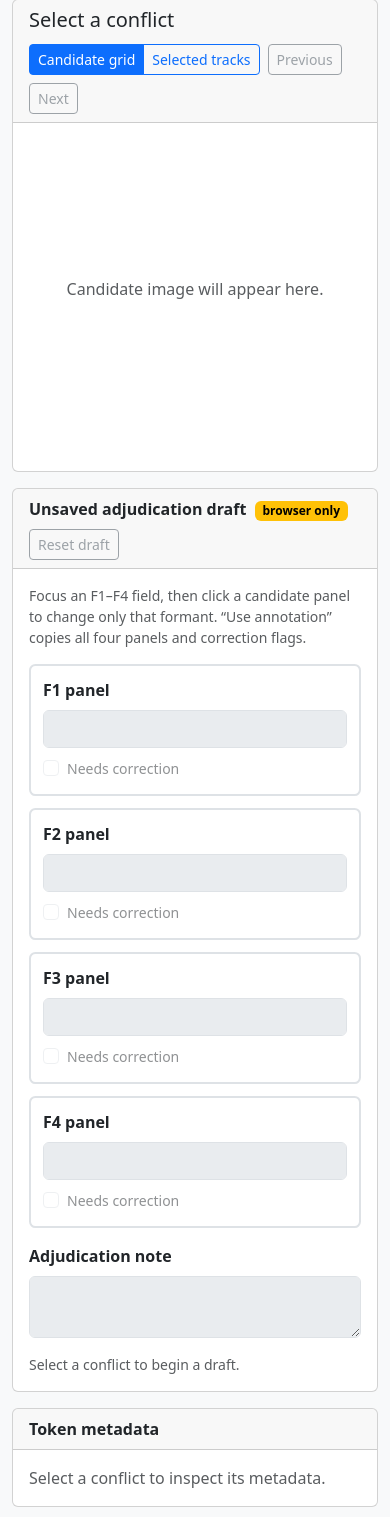
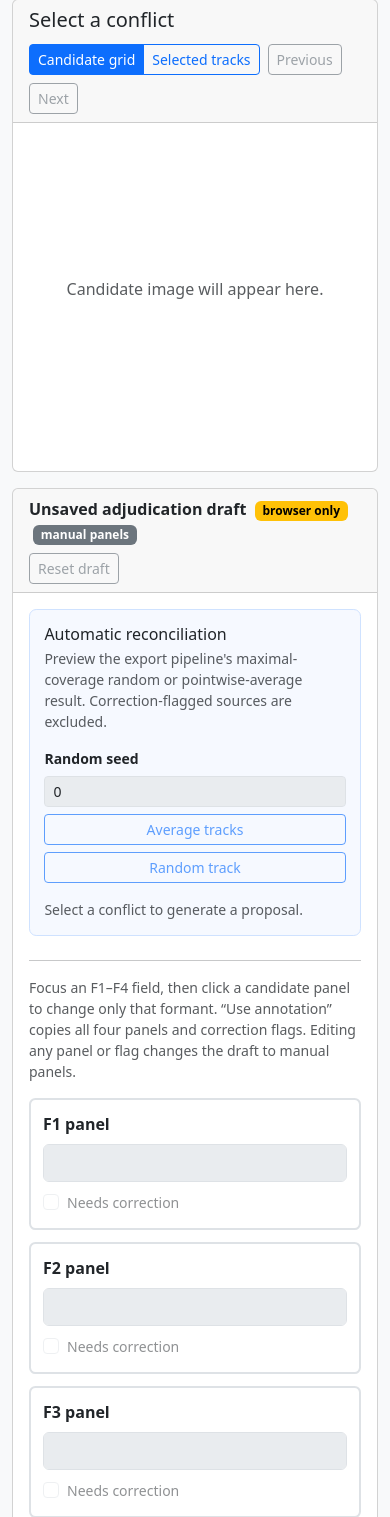
Before and after one commit to iangif/formant-annotation-tool, a FastAPI app: page /adjudicate in a window 390 px wide. Shown: the part 318-1835 px from the top of the page. Run offline with FastAPI, Linux system fonts and the light colour scheme; data that the repository does not hold is empty.

Commit message:
Add automatic resolution

```diff
--- a/app/static/css/adjudicate.css
+++ b/app/static/css/adjudicate.css
@@ -185,6 +185,43 @@ body {
     text-align: center;
 }
 
+.automatic-reconciliation {
+    padding: 0.9rem;
+    border: 1px solid #cfe2ff;
+    border-radius: 0.45rem;
+    background: #f6f9ff;
+}
+
+.automatic-controls {
+    display: grid;
+    grid-template-columns: minmax(90px, 120px) auto auto;
+    gap: 0.45rem;
+    align-items: end;
+}
+
+.automatic-controls label {
+    grid-column: 1;
+}
+
+.automatic-controls input {
+    grid-column: 1;
+}
+
+.automatic-controls button {
+    grid-row: 2;
+}
+
+.proposal-details {
+    margin: 0.45rem 0 0;
+    color: #6c757d;
+    font-size: 0.78rem;
+}
+
+.track-preview-card.is-proposal {
+    border-color: #0d6efd;
+    box-shadow: 0 0 0 1px rgba(13, 110, 253, 0.14);
+}
+
 .draft-formants {
     display: grid;
     grid-template-columns: repeat(4, minmax(130px, 1fr));
@@ -271,6 +308,18 @@ body {
 }
 
 @media (max-width: 520px) {
+    .automatic-controls {
+        grid-template-columns: 1fr;
+        width: 100%;
+    }
+
+    .automatic-controls label,
+    .automatic-controls input,
+    .automatic-controls button {
+        grid-column: 1;
+        grid-row: auto;
+    }
+
     .draft-formants {
         grid-template-columns: 1fr;
     }
--- a/app/static/js/adjudicate/main.js
+++ b/app/static/js/adjudicate/main.js
@@ -34,8 +34,10 @@ const state = {
     activeView: "candidate",
     focusedFormant: 1,
     drafts: new Map(),
+    automaticProposals: new Map(),
     detailRequestVersion: 0,
     previewRequestVersion: 0,
+    proposalRequestVersion: 0,
     previewTimer: null,
     draftPreviewUrl: null,
 };
@@ -69,7 +71,15 @@ const elements = {
     draftCorrectionInputs: [...document.querySelectorAll(".draft-correction-input")],
     draftNote: document.querySelector("#draft-note"),
     draftStatus: document.querySelector("#draft-status"),
+    draftResolutionType: document.querySelector("#draft-resolution-type"),
     resetDraftButton: document.querySelector("#reset-draft-btn"),
+    averageTracksButton: document.querySelector("#average-tracks-btn"),
+    randomTrackButton: document.querySelector("#random-track-btn"),
+    randomSeedInput: document.querySelector("#automatic-random-seed"),
+    automaticProposalStatus: document.querySelector("#automatic-proposal-status"),
+    useAutomaticProposalButton: document.querySelector(
+        "#use-automatic-proposal-btn",
+    ),
 };
 
 
@@ -111,6 +121,18 @@ async function apiPostImage(path, payload) {
         throw await responseError(response);
     }
     return response.blob();
+}
+
+async function apiPostJson(path, payload) {
+    const response = await fetch(path, {
+        method: "POST",
+        headers: {"Content-Type": "application/json"},
+        body: JSON.stringify(payload),
+    });
+    if (!response.ok) {
+        throw await responseError(response);
+    }
+    return response.json();
 }
 
 function showStatus(message, kind = "info") {
@@ -297,6 +319,12 @@ function renderAnnotations(conflict) {
 
 function blankDraft() {
     return {
+        resolution_type: "manual_panels",
+        resolution_recipe: null,
+        source_fingerprint: null,
+        automatic_summary: null,
+        random_seed: null,
+        automatic_preview_url: null,
         panel_f1: null,
         panel_f2: null,
         panel_f3: null,
@@ -331,6 +359,17 @@ function readPanelInput(input) {
 }
 
 function draftValidation(draft) {
+    if (
+        ["average_tracks", "random_track"].includes(draft.resolution_type)
+        && draft.resolution_recipe
+    ) {
+        return {
+            valid: true,
+            errors: new Map(),
+            message: `${draft.automatic_summary} Draft remains unsaved.`,
+        };
+    }
+
     const errors = new Map();
     const candidateCount = Number.isInteger(state.currentConflict?.n_candidates)
         ? state.currentConflict.n_candidates
@@ -370,7 +409,9 @@ function draftValidation(draft) {
     return {
         valid: true,
         errors,
-        message: "Draft is valid and remains unsaved.",
+        message: draft.resolution_type === "choose_annotation"
+            ? "Selected annotation is valid and remains unsaved."
+            : "Manual-panel draft is valid and remains unsaved.",
     };
 }
 
@@ -383,6 +424,28 @@ function setDraftControlsEnabled(enabled) {
         element.disabled = !enabled;
     });
     elements.resetDraftButton.disabled = !enabled;
+    const previewsAvailable = enabled && Boolean(
+        state.currentConflict?.track_preview_available,
+    );
+    elements.averageTracksButton.disabled = !previewsAvailable;
+    elements.randomTrackButton.disabled = !previewsAvailable;
+    elements.randomSeedInput.disabled = !previewsAvailable;
+}
+
+function displayResolutionType(resolutionType) {
+    return {
+        manual_panels: "manual panels",
+        choose_annotation: "chosen annotation",
+        average_tracks: "average tracks",
+        random_track: "random track",
+    }[resolutionType] || resolutionType;
+}
+
+function renderDraftResolutionType() {
+    const draft = currentDraft();
+    elements.draftResolutionType.textContent = displayResolutionType(
+        draft?.resolution_type || "manual_panels",
+    );
 }
 
 function writeDraftToControls() {
@@ -399,6 +462,7 @@ function writeDraftToControls() {
         input.checked = Boolean(draft[`needs_correction_f${number}`]);
     }
     elements.draftNote.value = draft.note;
+    renderDraftResolutionType();
     setFocusedFormant(state.focusedFormant);
 }
 
@@ -453,12 +517,23 @@ function useAnnotation(annotation) {
     if (!draft) {
         return;
     }
+    releaseDraftAutomaticPreview(draft);
     for (let number = 1; number <= 4; number += 1) {
         draft[`panel_f${number}`] = annotation[`panel_f${number}`];
         draft[`needs_correction_f${number}`] = Boolean(
             annotation[`needs_correction_f${number}`],
         );
     }
+    draft.resolution_type = "choose_annotation";
+    draft.resolution_recipe = {
+        type: "selected_annotation",
+        method: "choose_annotation",
+        source_annotation_ids: [annotation.central_annotation_id],
+        selected_annotation_id: annotation.central_annotation_id,
+    };
+    draft.source_fingerprint = null;
+    draft.automatic_summary = null;
+    draft.random_seed = null;
     writeDraftToControls();
     draftChanged();
 }
@@ -467,16 +542,189 @@ function resetDraft() {
     if (!state.currentConflict) {
         return;
     }
+    releaseDraftAutomaticPreview(currentDraft());
     state.drafts.set(state.currentConflict.token_id, blankDraft());
     writeDraftToControls();
     draftChanged();
 }
 
 function draftChanged() {
+    renderDraftResolutionType();
     renderCandidateOverlays();
     renderUnplacedCorrectionWarning();
     const validation = updateDraftValidation();
     scheduleDraftPreview(validation);
+}
+
+function changeDraftToManualPanels() {
+    const draft = currentDraft();
+    if (!draft) {
+        return;
+    }
+    releaseDraftAutomaticPreview(draft);
+    draft.resolution_type = "manual_panels";
+    draft.resolution_recipe = {
+        type: "selected_panels",
+        method: "manual_panels",
+        source_annotation_ids: [],
+    };
+    draft.source_fingerprint = null;
+    draft.automatic_summary = null;
+    draft.random_seed = null;
+}
+
+
+// ---------------------------------------------------------------------------
+// Automatic random/average proposals
+// ---------------------------------------------------------------------------
+
+function currentAutomaticProposal() {
+    if (!state.currentConflict) {
+        return null;
+    }
+    return state.automaticProposals.get(state.currentConflict.token_id) || null;
+}
+
+function releaseAutomaticProposal(proposal) {
+    if (proposal?.previewUrl) {
+        URL.revokeObjectURL(proposal.previewUrl);
+    }
+}
+
+function releaseDraftAutomaticPreview(draft) {
+    if (draft?.automatic_preview_url) {
+        URL.revokeObjectURL(draft.automatic_preview_url);
+        draft.automatic_preview_url = null;
+    }
+}
+
+function renderAutomaticProposalStatus() {
+    const proposal = currentAutomaticProposal();
+    if (!state.currentConflict) {
+        elements.automaticProposalStatus.textContent =
+            "Select a conflict to generate a proposal.";
+        elements.useAutomaticProposalButton.classList.add("d-none");
+        return;
+    }
+    if (!state.currentConflict.track_preview_available) {
+        elements.automaticProposalStatus.textContent =
+            "Automatic previews require the token pickle and plotting frequency.";
+        elements.useAutomaticProposalButton.classList.add("d-none");
+        return;
+    }
+    if (!proposal) {
+        elements.automaticProposalStatus.textContent =
+            "Choose a method to generate an unsaved proposal.";
+        elements.useAutomaticProposalButton.classList.add("d-none");
+        return;
+    }
+
+    const excluded = proposal.metadata.excluded_annotations;
+    const exclusionText = excluded.length === 0
+        ? "No displayed annotations were excluded."
+        : `Excluded: ${excluded.map(
+            (source) => `${source.annotator_id} (${source.reason})`,
+        ).join("; ")}.`;
+    elements.automaticProposalStatus.textContent =
+        `${proposal.metadata.summary} ${exclusionText}`;
+    elements.useAutomaticProposalButton.classList.remove("d-none");
+}
+
+function proposalRequestPayload(method) {
+    const seed = Number.parseInt(elements.randomSeedInput.value, 10);
+    return {
+        token_id: state.currentConflict.token_id,
+        method,
+        random_seed: Number.isInteger(seed) ? seed : 0,
+        include_needs_correction: false,
+    };
+}
+
+async function generateAutomaticProposal(method) {
+    if (!state.currentConflict?.track_preview_available) {
+        renderAutomaticProposalStatus();
+        return;
+    }
+
+    state.proposalRequestVersion += 1;
+    const requestVersion = state.proposalRequestVersion;
+    const tokenId = state.currentConflict.token_id;
+    const payload = proposalRequestPayload(method);
+    elements.averageTracksButton.disabled = true;
+    elements.randomTrackButton.disabled = true;
+    elements.automaticProposalStatus.textContent =
+        `Building ${displayResolutionType(method)} proposal…`;
+    elements.useAutomaticProposalButton.classList.add("d-none");
+
+    try {
+        const [metadata, previewBlob] = await Promise.all([
+            apiPostJson("/api/adjudication/automatic-proposal", payload),
+            apiPostImage("/api/adjudication/automatic-preview", payload),
+        ]);
+        if (
+            requestVersion !== state.proposalRequestVersion
+            || state.currentConflict?.token_id !== tokenId
+        ) {
+            return;
+        }
+
+        const previous = state.automaticProposals.get(tokenId);
+        releaseAutomaticProposal(previous);
+        state.automaticProposals.set(tokenId, {
+            metadata,
+            previewBlob,
+            previewUrl: URL.createObjectURL(previewBlob),
+        });
+        renderAutomaticProposalStatus();
+        renderTrackCards(state.currentConflict);
+        setComparisonView("tracks");
+    } catch (error) {
+        if (requestVersion === state.proposalRequestVersion) {
+            elements.automaticProposalStatus.textContent =
+                `Automatic proposal error: ${error.message}`;
+            elements.useAutomaticProposalButton.classList.add("d-none");
+        }
+    } finally {
+        if (
+            requestVersion === state.proposalRequestVersion
+            && state.currentConflict?.token_id === tokenId
+        ) {
+            setDraftControlsEnabled(true);
+        }
+    }
+}
+
+function useAutomaticProposal() {
+    const proposal = currentAutomaticProposal();
+    const draft = currentDraft();
+    if (!proposal || !draft) {
+        return;
+    }
+
+    const metadata = proposal.metadata;
+    releaseDraftAutomaticPreview(draft);
+    draft.resolution_type = metadata.resolution_type;
+    draft.resolution_recipe = metadata.recipe;
+    draft.source_fingerprint = metadata.source_fingerprint;
+    draft.automatic_summary = metadata.summary;
+    draft.random_seed = metadata.random_seed;
+    draft.automatic_preview_url = URL.createObjectURL(proposal.previewBlob);
+
+    const selectedId = metadata.recipe.selected_annotation_id;
+    const selected = state.currentConflict.annotations.find(
+        (annotation) => annotation.central_annotation_id === selectedId,
+    );
+    for (let number = 1; number <= 4; number += 1) {
+        draft[`panel_f${number}`] = selected
+            ? selected[`panel_f${number}`]
+            : null;
+        draft[`needs_correction_f${number}`] = selected
+            ? Boolean(selected[`needs_correction_f${number}`])
+            : false;
+    }
+
+    writeDraftToControls();
+    draftChanged();
 }
 
 
@@ -549,6 +797,7 @@ function selectPanelForFocusedFormant(panel) {
     if (!draft) {
         return;
     }
+    changeDraftToManualPanels();
     const number = state.focusedFormant;
     draft[`panel_f${number}`] = panel;
     const input = elements.draftPanelInputs.find(
@@ -766,6 +1015,30 @@ function renderTrackCards(conflict) {
         elements.trackComparisonGrid.append(card);
     });
 
+    const proposal = currentAutomaticProposal();
+    if (proposal) {
+        const useButton = document.createElement("button");
+        useButton.type = "button";
+        useButton.className = "btn btn-primary btn-sm";
+        useButton.textContent = "Use proposal";
+        useButton.addEventListener("click", useAutomaticProposal);
+
+        const title =
+            `Proposal: ${displayResolutionType(proposal.metadata.resolution_type)}`;
+        const {card, body} = previewCard(title, "#0d6efd", useButton);
+        card.classList.add("is-proposal");
+        previewImage(
+            body,
+            proposal.previewUrl,
+            `${displayResolutionType(proposal.metadata.resolution_type)} proposal`,
+        );
+        const details = document.createElement("p");
+        details.className = "proposal-details px-3 pb-3";
+        details.textContent = proposal.metadata.summary;
+        card.append(details);
+        elements.trackComparisonGrid.append(card);
+    }
+
     const draftCard = previewCard("Unsaved draft", DRAFT_COLOR);
     draftCard.card.dataset.previewKind = "draft";
     elements.trackComparisonGrid.append(draftCard.card);
@@ -793,11 +1066,22 @@ function updateDraftPreviewCard(message = null) {
     const validation = state.currentConflict && currentDraft()
         ? draftValidation(currentDraft())
         : {valid: false, message: "Select a conflict to prepare a draft."};
+    const draft = state.currentConflict ? currentDraft() : null;
 
     if (message) {
         previewMessage(body, message);
     } else if (!validation.valid) {
         previewMessage(body, validation.message);
+    } else if (
+        draft
+        && ["average_tracks", "random_track"].includes(draft.resolution_type)
+        && draft.automatic_preview_url
+    ) {
+        previewImage(
+            body,
+            draft.automatic_preview_url,
+            `Unsaved ${displayResolutionType(draft.resolution_type)} draft`,
+        );
     } else if (!state.currentConflict.track_preview_available) {
         previewMessage(
             body,
@@ -814,6 +1098,16 @@ function scheduleDraftPreview(validation = updateDraftValidation()) {
     window.clearTimeout(state.previewTimer);
     state.previewRequestVersion += 1;
     releaseDraftPreviewUrl();
+
+    const draft = currentDraft();
+    if (
+        validation.valid
+        && draft
+        && ["average_tracks", "random_track"].includes(draft.resolution_type)
+    ) {
+        updateDraftPreviewCard();
+        return;
+    }
 
     if (!validation.valid || !state.currentConflict?.track_preview_available) {
         updateDraftPreviewCard();
@@ -933,6 +1227,7 @@ function renderConflict(conflict) {
     writeDraftToControls();
     renderCandidateOverlays();
     renderUnplacedCorrectionWarning();
+    renderAutomaticProposalStatus();
     renderTrackCards(conflict);
     scheduleDraftPreview(updateDraftValidation());
 }
@@ -1028,6 +1323,16 @@ elements.tracksViewButton.addEventListener("click", () => {
     setComparisonView("tracks");
 });
 elements.resetDraftButton.addEventListener("click", resetDraft);
+elements.averageTracksButton.addEventListener("click", () => {
+    generateAutomaticProposal("average_tracks");
+});
+elements.randomTrackButton.addEventListener("click", () => {
+    generateAutomaticProposal("random_track");
+});
+elements.useAutomaticProposalButton.addEventListener(
+    "click",
+    useAutomaticProposal,
+);
 
 for (const input of elements.draftPanelInputs) {
     input.addEventListener("focus", () => {
@@ -1036,12 +1341,14 @@ for (const input of elements.draftPanelInputs) {
     });
     input.addEventListener("input", () => {
         readControlsIntoDraft();
+        changeDraftToManualPanels();
         draftChanged();
     });
 }
 for (const input of elements.draftCorrectionInputs) {
     input.addEventListener("change", () => {
         readControlsIntoDraft();
+        changeDraftToManualPanels();
         draftChanged();
     });
 }
@@ -1060,6 +1367,10 @@ elements.image.addEventListener("error", () => {
     elements.imagePlaceholder.textContent = "Candidate image could not be loaded.";
     elements.imagePlaceholder.classList.remove("d-none");
 });
-window.addEventListener("beforeunload", releaseDraftPreviewUrl);
+window.addEventListener("beforeunload", () => {
+    releaseDraftPreviewUrl();
+    state.automaticProposals.forEach(releaseAutomaticProposal);
+    state.drafts.forEach(releaseDraftAutomaticPreview);
+});
 
 initialize();
--- a/app/templates/adjudicate.html
+++ b/app/templates/adjudicate.html
@@ -121,6 +121,12 @@
                         <div>
                             <span class="fw-semibold">Unsaved adjudication draft</span>
                             <span class="badge text-bg-warning ms-1">browser only</span>
+                            <span
+                                id="draft-resolution-type"
+                                class="badge text-bg-secondary ms-1"
+                            >
+                                manual panels
+                            </span>
                         </div>
                         <button
                             id="reset-draft-btn"
@@ -132,10 +138,74 @@
                         </button>
                     </div>
                     <div class="card-body">
+                        <section
+                            class="automatic-reconciliation mb-4"
+                            aria-labelledby="automatic-reconciliation-title"
+                        >
+                            <div class="d-flex flex-wrap justify-content-between align-items-start gap-3">
+                                <div>
+                                    <h3 id="automatic-reconciliation-title" class="h6 mb-1">
+                                        Automatic reconciliation
+                                    </h3>
+                                    <p class="small text-muted mb-0">
+                                        Preview the export pipeline's maximal-coverage
+                                        random or pointwise-average result. Correction-flagged
+                                        sources are excluded.
+                                    </p>
+                                </div>
+                                <div class="automatic-controls">
+                                    <label for="automatic-random-seed" class="small fw-semibold">
+                                        Random seed
+                                    </label>
+                                    <input
+                                        id="automatic-random-seed"
+                                        class="form-control form-control-sm"
+                                        type="number"
+                                        step="1"
+                                        value="0"
+                                        disabled
+                                    >
+                                    <button
+                                        id="average-tracks-btn"
+                                        type="button"
+                                        class="btn btn-outline-primary btn-sm"
+                                        disabled
+                                    >
+                                        Average tracks
+                                    </button>
+                                    <button
+                                        id="random-track-btn"
+                                        type="button"
+                                        class="btn btn-outline-primary btn-sm"
+                                        disabled
+                                    >
+                                        Random track
+                                    </button>
+                                </div>
+                            </div>
+                            <div
+                                id="automatic-proposal-status"
+                                class="small text-muted mt-3"
+                                role="status"
+                            >
+                                Select a conflict to generate a proposal.
+                            </div>
+                            <button
+                                id="use-automatic-proposal-btn"
+                                type="button"
+                                class="btn btn-primary btn-sm mt-2 d-none"
+                            >
+                                Use this proposal
+                            </button>
+                        </section>
+
+                        <hr>
+
                         <p class="small text-muted mb-3">
                             Focus an F1–F4 field, then click a candidate panel
                             to change only that formant. “Use annotation” copies
-                            all four panels and correction flags.
+                            all four panels and correction flags. Editing any
+                            panel or flag changes the draft to manual panels.
                         </p>
                         <div id="draft-formants" class="draft-formants">
                             {% for number in range(1, 5) %}
```
Also changed, not shown: app/adjudication_schemas.py (+49 -0 lines), app/routes/adjudication.py (+32 -0 lines), app/services/adjudication_proposals.py (added, +58 -0 lines).
